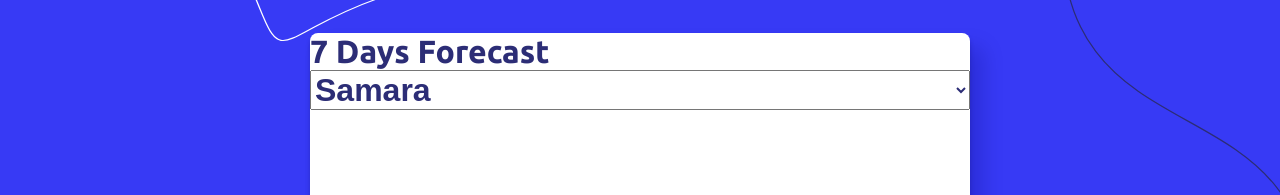
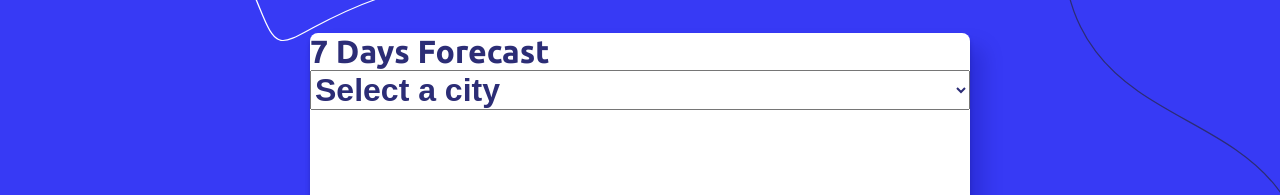
Before and after one commit to kseniasalabaeva/weathercast, a React (Create React App) app: page / in a window 1280 px wide. Shown: the part 228-423 px from the top of the page. Built offline with nearby package versions, Linux system fonts and the light colour scheme.

Commit message:
Added icons, changed Select component

```diff
--- a/src/components/select/Select.tsx
+++ b/src/components/select/Select.tsx
@@ -1,4 +1,4 @@
-import React, { ChangeEventHandler } from 'react'
+import React, { ChangeEvent, useState } from 'react'
 import PropTypes from 'prop-types'
 
 import { City } from '../../utils'
@@ -14,9 +14,20 @@ const Select: React.FC<ISelectProps> = ({
   className,
   onChange
 }) => {
+  const [value, setValue] = useState(City.None)
+
+  const handleChangeCity = (event: ChangeEvent<HTMLSelectElement>) => {
+    const city = event.target.value as City
+    setValue(city)
+    onChange(city)
+  }
+
   return (
-    <select onChange={onChange} className={className}>
-      {Object.values(City).map(city => <option key={city}>{city}</option>)}
+    <select onChange={handleChangeCity}
+            value={value}
+            className={className}
+    >
+      {Object.values(City).map((city, index) => <option key={city} disabled={!index}>{city}</option>)}
     </select>
   )
 }
--- a/src/components/weather-card/WeatherCard.tsx
+++ b/src/components/weather-card/WeatherCard.tsx
@@ -1,29 +1,38 @@
 import React from 'react'
 import PropTypes from 'prop-types'
 
+const baseIconUrl = 'http://openweathermap.org/img/wn'
+
 interface IWeatherCardProps {
-  className: string
-  date: string
-  temperature: string
+  className: string;
+  item: any;
 }
 
 const WeatherCard: React.FC<IWeatherCardProps> = ({
   className,
-  date,
-  temperature
+  item
 }) => {
+  const getDate = () => {
+    return item?.dt ? new Date(item.dt * 1000).toLocaleDateString() : ''
+  }
+  const getTemp = () => {
+    return item?.temp?.day ? (item.temp.day - 273.15).toFixed() : ''
+  }
+  const getSrc = () => {
+    return item?.weather?.length ? `${baseIconUrl}/${item.weather[0].icon}.png` : ''
+  }
   return (
       <div className={className}>
-        <span>{date}</span>
-        <span>{temperature}</span>
+        <span>Date = {getDate()}, </span>
+        <span>Temperature = {getTemp()}</span>
+        <img src={getSrc()} />
       </div>
   )
 }
 
 WeatherCard.propTypes = {
   className: PropTypes.any,
-  date: PropTypes.any,
-  temperature: PropTypes.any
+  item: PropTypes.any
 }
 
 export default WeatherCard
--- a/src/pages/Home/Homepage.tsx
+++ b/src/pages/Home/Homepage.tsx
@@ -6,26 +6,27 @@ import { City, Coordinates } from '../../utils'
 import WeatherCard from '../../components/weather-card/WeatherCard'
 
 const Homepage = () => {
-  const [serverdata, setServerData] = useState<any>([])
+  const [serverdata, setServerData] = useState<Array<any>>([])
 
   const API_KEY = '7384a8fb7699cee18fbfa10906161e96'
+  const baseUrl = `https://api.openweathermap.org/data/2.5/onecall?&exclude=minutely,hourly,alerts&appid=${API_KEY}`
 
-  const baseUrl = `https://api.openweathermap.org/data/2.5/onecall?&exclude=current&appid=${API_KEY}`
-
-  const getData = async (lat: number, lon: number): Promise<void> => {
+  const getData = async (lat?: number, lon?: number): Promise<void> => {
     try {
       const url = `${baseUrl}&lat=${lat}&lon=${lon}`
       const { data } = (await axios.get(url))
-      setServerData(data)
-      console.log(serverdata)
+      setServerData(data.daily)
+      console.log('Here must me data update ', data.daily)
     } catch (error) {
       throw new Error(error.message)
     }
   }
 
-  const handleCityChange = (event: Event) => {
-    const city = (event.target as any).value as City
+  const handleCityChange = (city: City) => {
     console.log(city)
+    if (!(Coordinates[city].lat || Coordinates[city].lon)) {
+      return
+    }
     const { lat, lon } = Coordinates[city]
     console.log(lat, lon)
     getData(lat, lon)
@@ -44,12 +45,15 @@ const Homepage = () => {
             className="week-card city-select"
             onChange={handleCityChange}
           />
-            <WeatherCard
-              date={serverdata.lat}
-              temperature={serverdata.temp}
-              className="week-card__item"
-            ></WeatherCard>
-            {console.log(serverdata.lat)}
+           { serverdata.length
+             ? serverdata.map(item => <WeatherCard
+                key={item.dt}
+                item={item}
+                className="week-card__item"
+               />)
+             : ''
+           }
+            {console.log('this is serverdata.lat from jsx ', serverdata)}
         </div>
           <div className="card__item past-card">
             <span className="past-card__title">Forecast for a Datee in the Past</span>
--- a/src/utils/index.ts
+++ b/src/utils/index.ts
@@ -1,4 +1,5 @@
 export enum City {
+  None = 'Select a city',
   Samara = 'Samara',
   Togliatty = 'Togliatty',
   Saratov = 'Saratov',
@@ -7,6 +8,7 @@ export enum City {
 }
 
 export const Coordinates = {
+  [City.None]: { lat: undefined, lon: undefined },
   [City.Samara]: { lat: 53.19, lon: 50.10 },
   [City.Togliatty]: { lat: 53.50, lon: 49.42 },
   [City.Saratov]: { lat: 51.53, lon: 46.03 },
```
